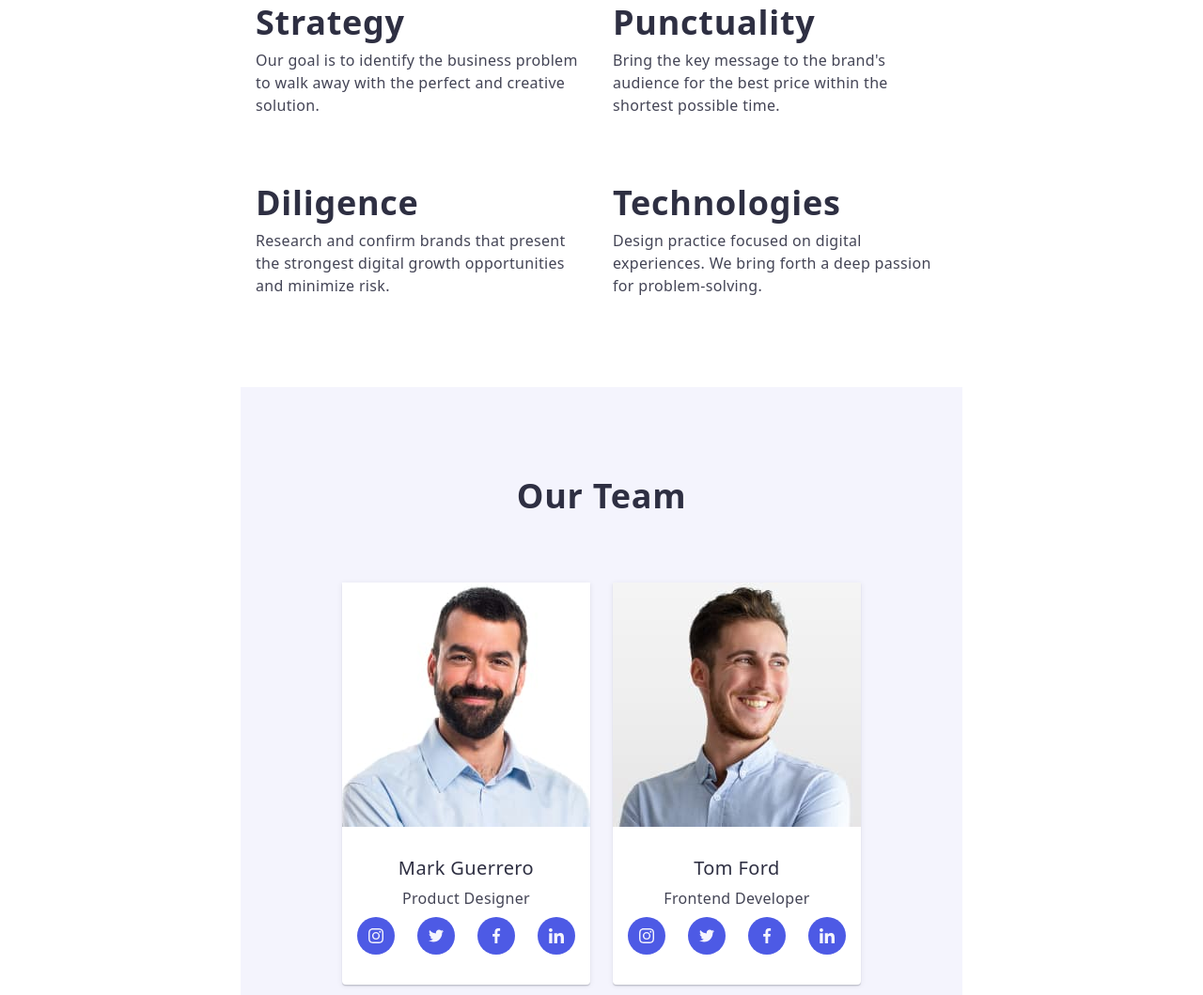
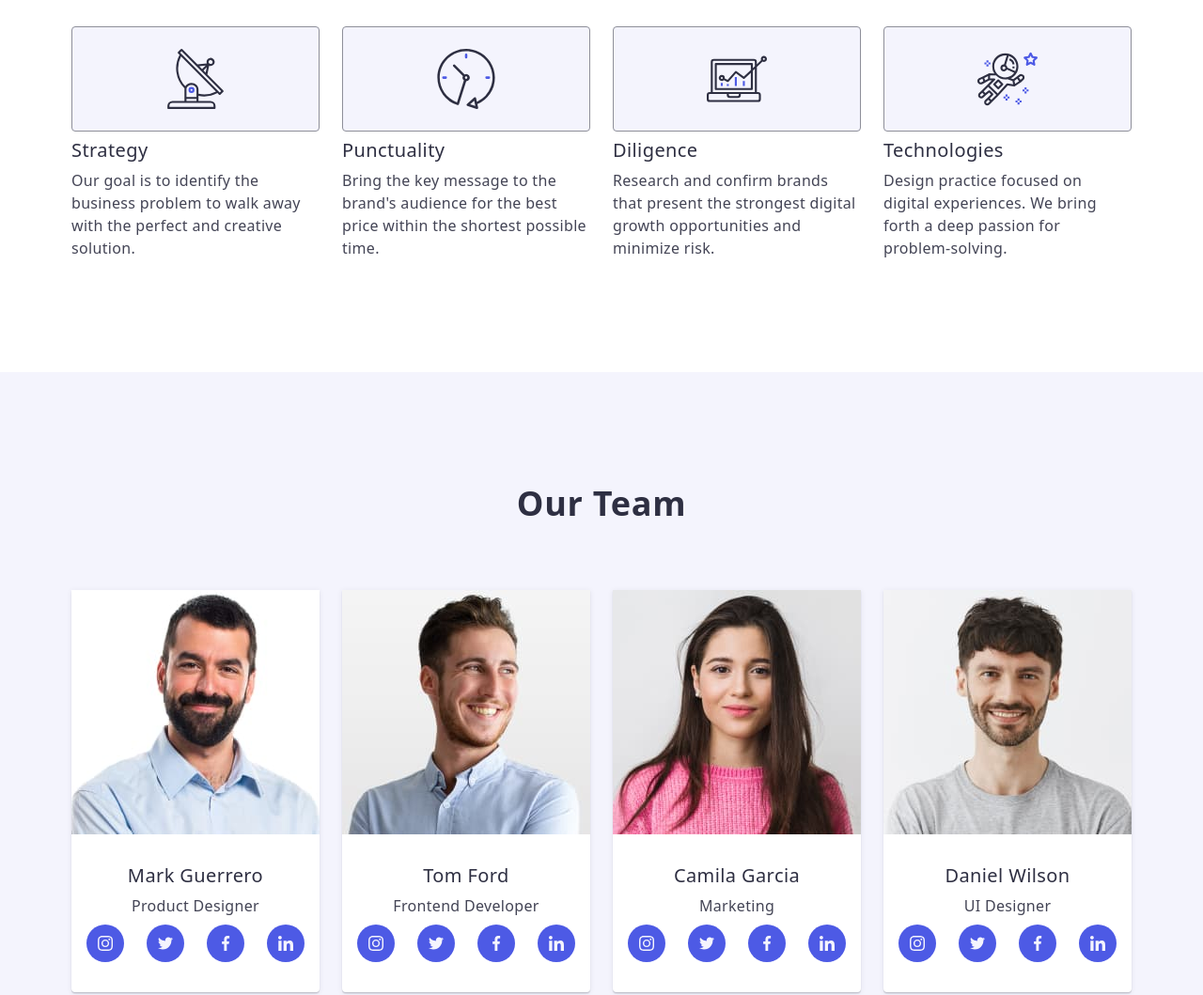
Before and after one commit to OleksiiShcherba/goit-markup-hw-06, a plain HTML site: page index.html in a window 1280 px wide. Shown: the part 92-1151 px from the top of the page at 94% size. Drawn offline with nearby package versions, Linux system fonts and the light colour scheme.

Commit message:
added adaptive for 3 section

```diff
--- a/css/styles.css
+++ b/css/styles.css
@@ -45,7 +45,6 @@ h1, h2, h3, h4, h5, h6 {
 }
 
 .container {
-    /* width: 1158px; */
     width: 288px;
     margin: 0 auto;
 }
@@ -55,7 +54,6 @@ h1, h2, h3, h4, h5, h6 {
     font-weight: 500;
     line-height: 1.5;
     letter-spacing: 0.02em;
-    /* max-width: 264px; */
     margin: 0;
 }
 
@@ -71,9 +69,7 @@ h1, h2, h3, h4, h5, h6 {
 
 .third-level-header {
     color: #2E2F42;
-    /* font-size: 20px; */
     font-size: 36px;
-    /* font-weight: 500; */
     font-weight: 700;
     line-height: 1.11;
     letter-spacing: 0.02em;
@@ -228,10 +224,8 @@ h1, h2, h3, h4, h5, h6 {
 /* features */
 
 .main-features {
-    /* max-width: 1440px; */
     max-width: 320px;
     margin: 0 auto;
-    /* padding: 120px 0; */
     padding: 96px 0;
 }
 
@@ -242,13 +236,12 @@ h1, h2, h3, h4, h5, h6 {
 }
 
 .features-list-item {
-    /* flex-basis: calc((100% - 72px) / 4); */
     flex-direction: column;
     align-items: flex-start;
 }
 
 .features-list-item-decoration {
-    display: flex;
+    display: none;
     width: 264px;
     padding: 23px 0;
     border-radius: 4px;
@@ -257,8 +250,6 @@ h1, h2, h3, h4, h5, h6 {
     justify-content: center;
     align-items: center;
     margin-bottom: 8px;
-
-    display: none;
 }
 
 .features-list-item .third-level-header {
@@ -269,12 +260,9 @@ h1, h2, h3, h4, h5, h6 {
 /* team */
 
 .main-team {
-    /* max-width: 1440px; */
     max-width: 320px;
     margin: 0 auto;
     background-color: #F4F4FD;
-    /* padding-top: 120px;
-    padding-bottom: 120px; */
     padding: 96px 0;
 }
 
@@ -286,13 +274,11 @@ h1, h2, h3, h4, h5, h6 {
     display: flex;
     flex-direction: column;
     align-items: center;
-    /* gap: 24px; */
     gap: 72px;
 }
 
 .main-team-element {
     background-color: #FFFFFF;
-    /* flex-basis: calc((100% - 72px) / 4); */
     max-width: 264px;
     border-radius: 0px 0px 4px 4px;
     box-shadow: 0px 2px 1px 0px rgba(46, 47, 66, 0.08), 0px 1px 1px 0px rgba(46, 47, 66, 0.16), 0px 1px 6px 0px rgba(46, 47, 66, 0.08);
@@ -345,8 +331,6 @@ h1, h2, h3, h4, h5, h6 {
 /* portfolio */
 
 .main-portfolio {
-    /* padding-top: 120px;
-    padding-bottom: 120px; */
     padding-top: 96px;
     padding-bottom: 96px;
 }
@@ -359,14 +343,11 @@ h1, h2, h3, h4, h5, h6 {
     display: flex;
     flex-wrap: wrap;
     align-items: center;
-    /* gap: 24px; */
     row-gap: 48px;
 }
 
 .portfolio-list-item {
-    /* flex-basis: calc((100% - 48px) / 3); */
     box-shadow: 0px 2px 1px 0px rgba(46, 47, 66, 0.08), 0px 1px 1px 0px rgba(46, 47, 66, 0.16), 0px 1px 6px 0px rgba(46, 47, 66, 0.08);
-    /* transition: box-shadow 250ms cubic-bezier(0.4, 0, 0.2, 1); */
 }
 
 .portfolio-top-info {
@@ -392,16 +373,6 @@ h1, h2, h3, h4, h5, h6 {
     letter-spacing: 0.02em;
     padding: 40px 32px;
     margin: 0;
-}
-
-.portfolio-list-item:hover,
-.portfolio-list-item:focus {
-    /* box-shadow: 0px 2px 1px 0px rgba(46, 47, 66, 0.08), 0px 1px 1px 0px rgba(46, 47, 66, 0.16), 0px 1px 6px 0px rgba(46, 47, 66, 0.08); */
-}
-
-.portfolio-list-item:hover .portfolio-overlay,
-.portfolio-list-item:focus .portfolio-overlay {
-    /* transform: translateY(0%); */
 }
 
 .portfolio-info {
@@ -795,10 +766,6 @@ h1, h2, h3, h4, h5, h6 {
         text-align: left;
     }
 
-    .features-list-item .base-paragraph-style {
-        text-align: left;
-    }
-
     /* team */
 
     .main-team {
@@ -824,3 +791,81 @@ h1, h2, h3, h4, h5, h6 {
         box-shadow: 0px 1px 6px 0px rgba(46, 47, 66, 0.08);
     }
 }
+
+@media screen and (min-width: 1158px) {
+    /* features */
+
+    .third-level-header {
+        font-size: 20px;
+        font-weight: 500;
+        line-height: 1.2;
+    }
+
+    .base-paragraph-style {
+        font-weight: 400;
+    }
+
+    .container {
+        width: 1158px;
+        padding: 0 15px;
+    }
+
+    .main-features {
+        max-width: 1440px;
+        padding: 120px 0;
+    }
+
+    .features-list-item-decoration {
+        display: flex;
+    }
+
+    .main-features-list {
+        gap: 24px;
+        flex-direction: row;
+        flex-wrap: wrap;
+    }
+
+    .features-list-item {
+        flex-basis: calc((100% - 72px) / 4);
+        justify-content: flex-start;
+    }
+
+    .features-list-item .third-level-header {
+        text-align: left;
+    }
+
+    /* team */
+
+    .main-team {
+        max-width: 1440px;
+        padding-top: 120px;
+        padding-bottom: 120px;
+    }
+
+    .main-team-element {
+        flex-basis: calc((100% - 72px) / 4);
+    }
+
+    /* portfolio */
+
+    .main-portfolio-list {
+        align-items: center;
+        gap: 48px 24px;
+    }
+
+    .portfolio-list-item {
+        box-shadow: none;
+        flex-basis: calc((100% - 48px) / 3);
+        transition: box-shadow 250ms cubic-bezier(0.4, 0, 0.2, 1);
+    }
+
+    .portfolio-list-item:hover,
+    .portfolio-list-item:focus {
+        box-shadow: 0px 2px 1px 0px rgba(46, 47, 66, 0.08), 0px 1px 1px 0px rgba(46, 47, 66, 0.16), 0px 1px 6px 0px rgba(46, 47, 66, 0.08);
+    }
+
+    .portfolio-list-item:hover .portfolio-overlay,
+    .portfolio-list-item:focus .portfolio-overlay {
+        transform: translateY(0%);
+    }
+}
```
